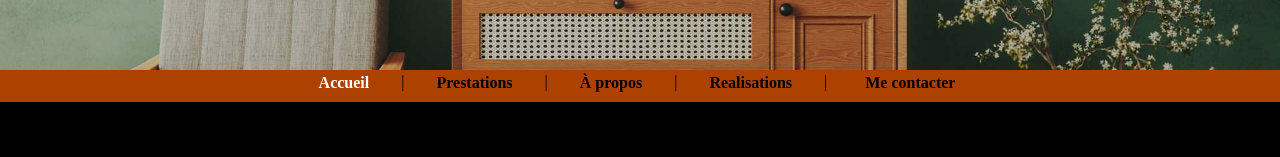
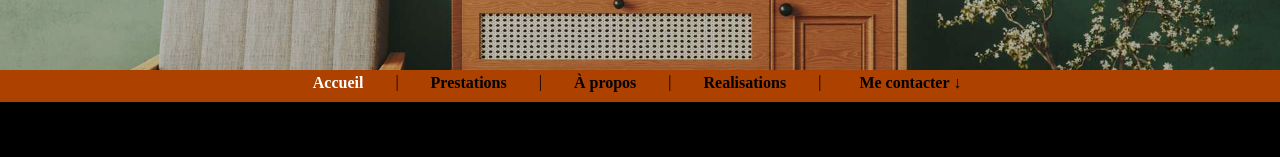
Before and after one commit to NicolasBaguet/SOS_Home_Chantier, a React (Vite) app: page / in a window 1280 px wide. Shown: the part 330-487 px from the top of the page. Built offline with nearby package versions, Linux system fonts and the light colour scheme; a web font is replaced by a local one.

Commit message:
change contact button

```diff
--- a/index.html
+++ b/index.html
@@ -8,9 +8,6 @@
     />
     <link rel="icon" type="image/svg+xml" href="/SOS_logo_trans.png" />
     <meta name="viewport" content="width=device-width, initial-scale=1.0" />
-    <!-- <style>
-      @import url("https://fonts.googleapis.com/css2?family=Open+Sans:ital,wght@0,300..800;1,300..800&display=swap");
-    </style> -->
     <style>
       @import url("https://fonts.googleapis.com/css2?family=Platypi:ital,wght@0,300..800;1,300..800&display=swap");
     </style>
--- a/src/components/App/App.tsx
+++ b/src/components/App/App.tsx
@@ -10,6 +10,8 @@ import Prestations from "../../pages/Prestations/Prestations";
 import Realisations from "../../pages/Realisations/Realisations";
 import About from "../../pages/About/About";
 import { useEffect, useState } from "react";
+import { ReactNode } from "react";
+import Nav from "../Nav/Nav";
 import Menu from "../Menu/Menu";
 
 function App() {
@@ -19,6 +21,17 @@ function App() {
 	useEffect(() => {
 		window.scrollTo(0, 0);
 	}, [location.pathname]);
+
+	const PageWrapper = ({ children }: { children: ReactNode }) => (
+		<motion.div
+			initial={{ opacity: 0, x: 20 }}
+			animate={{ opacity: 1, x: 0 }}
+			exit={{ opacity: 0, x: -20 }}
+			transition={{ duration: 0.5 }}
+		>
+			{children}
+		</motion.div>
+	);
 
 	return (
 		<div className="app">
@@ -84,18 +97,4 @@ function App() {
 	);
 }
 
-import { ReactNode } from "react";
-import Nav from "../Nav/Nav";
-
-const PageWrapper = ({ children }: { children: ReactNode }) => (
-	<motion.div
-		initial={{ opacity: 0, x: 20 }}
-		animate={{ opacity: 1, x: 0 }}
-		exit={{ opacity: 0, x: -20 }}
-		transition={{ duration: 0.5 }}
-	>
-		{children}
-	</motion.div>
-);
-
 export default App;
--- a/src/components/Menu/Menu.tsx
+++ b/src/components/Menu/Menu.tsx
@@ -39,7 +39,7 @@ function Menu({
 							});
 						}}
 					>
-						Me contacter
+						Me contacter ↓
 					</button>
 				</nav>
 			</div>
--- a/src/components/Nav/Nav.tsx
+++ b/src/components/Nav/Nav.tsx
@@ -48,7 +48,7 @@ function Nav() {
 							});
 						}}
 					>
-						Me contacter
+						Me contacter ↓
 					</button>
 				</nav>
 			) : (
```
